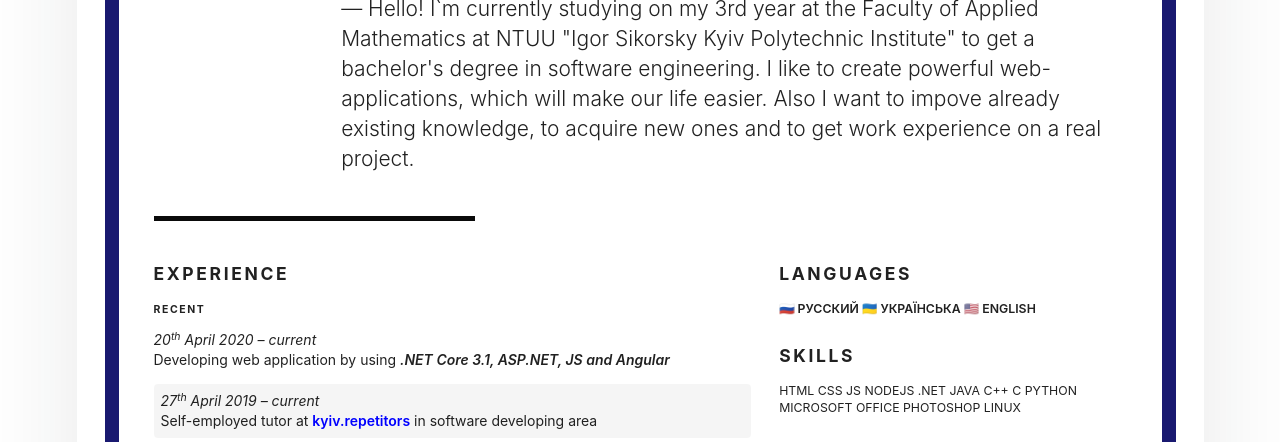
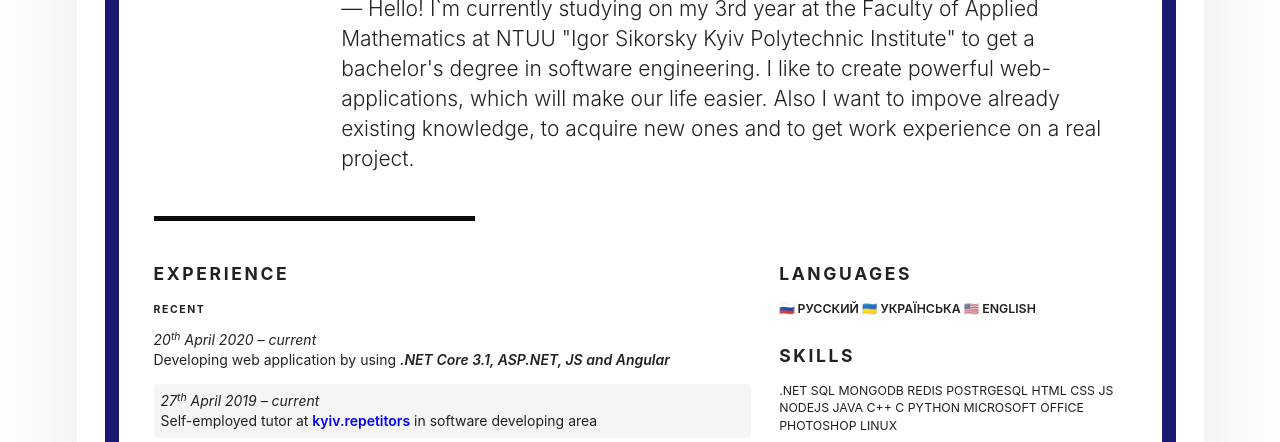
Before and after one commit to Odense/homepage, a plain HTML site: page index.html in a window 1280 px wide. Shown: the part 320-762 px from the top of the page. Drawn offline with Linux system fonts and the light colour scheme.

Commit message:
Update skills section

```diff
--- a/index.html
+++ b/index.html
@@ -172,7 +172,7 @@
                 </section>
                 <section>
                   <h3>Skills</h3>
-                  <p class="tags small">HTML CSS JS NODEJS .NET JAVA C++ C PYTHON MICROSOFT OFFICE PHOTOSHOP LINUX</p>
+                  <p class="tags small">.NET SQL MONGODB REDIS POSTRGESQL HTML CSS JS NODEJS JAVA C++ C PYTHON MICROSOFT OFFICE PHOTOSHOP LINUX</p>
                 </section>
                 <section>
                   <h3>Character</h3>
```
